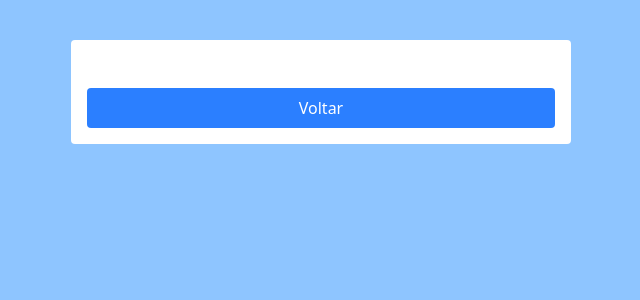
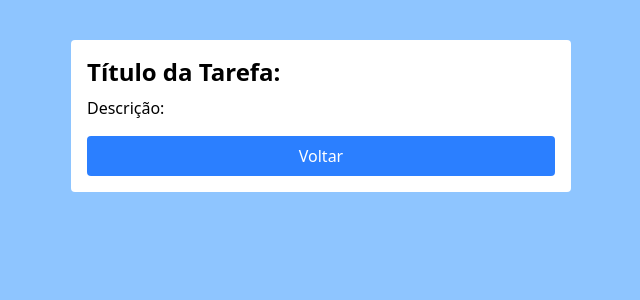
Before and after one commit to BrunoDelani/todo-list-react, a React (Vite) app: page /tasks in a window 1280 px wide. Shown: the top 300 px of the page, without its empty margins (319-959 px from the left). Built offline with nearby package versions, Linux system fonts and the light colour scheme.

Commit message:
:sparkles: get task in local storage to TaskPage

```diff
--- a/src/components/listTask.jsx
+++ b/src/components/listTask.jsx
@@ -6,8 +6,7 @@ function ListTask({ listTask, onCompleteTask, onDeleteTask, onDeleteCompletedTas
 
     function handleNavigateTask(task) {
         const queryParams = new URLSearchParams({
-            title: task.name,
-            description: task.description,
+            id: task.id,
         }).toString();
         navigate(`/tasks?${queryParams}`)
     }
--- a/src/pages/TaskPage.jsx
+++ b/src/pages/TaskPage.jsx
@@ -1,13 +1,27 @@
+import { useEffect, useState } from "react";
 import { useSearchParams } from "react-router-dom";
 
 function TaskPage() {
     const [searchParams] = useSearchParams();
 
+    const [listTask, setListTask] = useState(
+        JSON.parse(localStorage.getItem("listTask")) || []
+    );
+
+    useEffect(() => {
+        localStorage.setItem("listTask", JSON.stringify(listTask));
+    }, [listTask]);
+
+    function getTaskById(id) {
+        return listTask.find((task) => task.id === id);
+    }
+
     return (
         <div className='bg-blue-300 w-full min-h-screen flex flex-col gap-y-5 items-center pt-10'>
-            <div className="bg-white w-125 flex flex-col gap-4 p-4 rounded">
-                <h1 className="text-2xl font-bold text-center">{searchParams.get("title")}</h1>
-                <p>{searchParams.get("description")}</p>
+            <div className="bg-white w-125 flex flex-col gap-2 p-4 rounded">
+                <h1 className="text-2xl font-bold">Título da Tarefa: {getTaskById(searchParams.get("id"))?.name}</h1>
+                <p>Descrição:</p>
+                <p>{getTaskById(searchParams.get("id"))?.description}</p>
                 <button className="bg-blue-500 text-white px-4 py-2 cursor-pointer rounded" onClick={() => window.history.back()}>Voltar</button>
             </div>
         </div>
```
